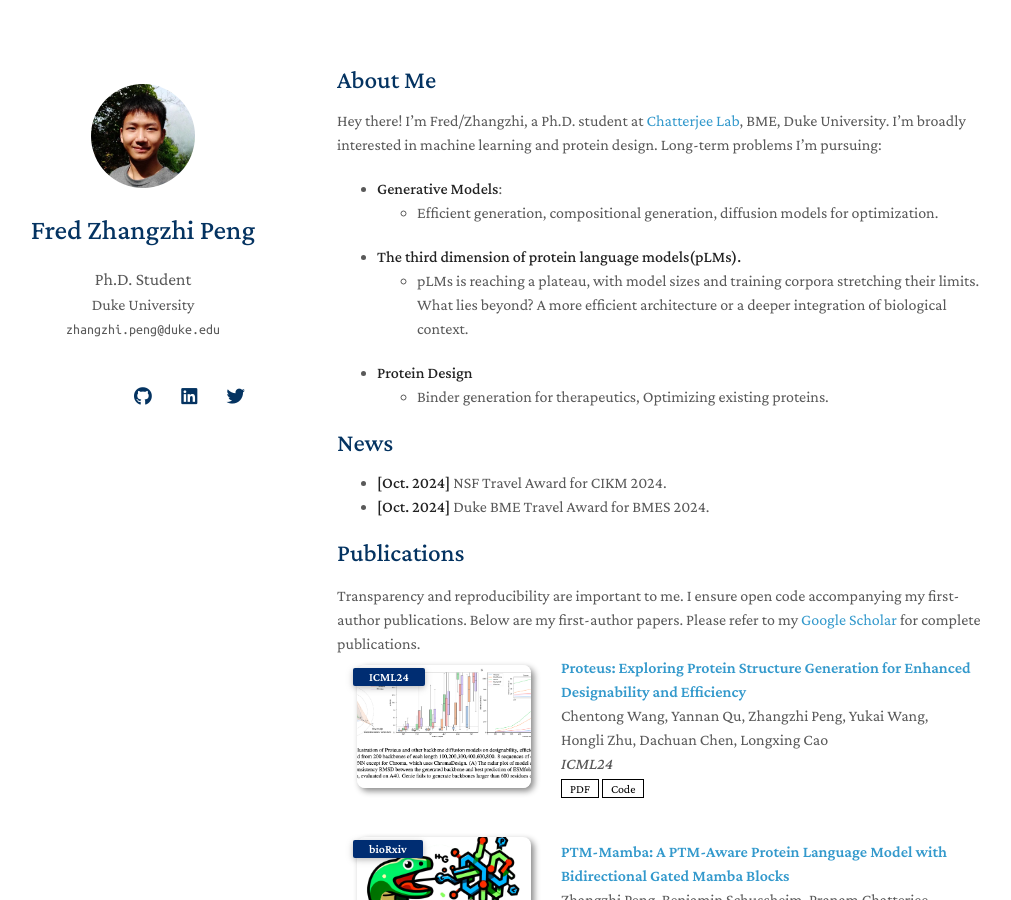
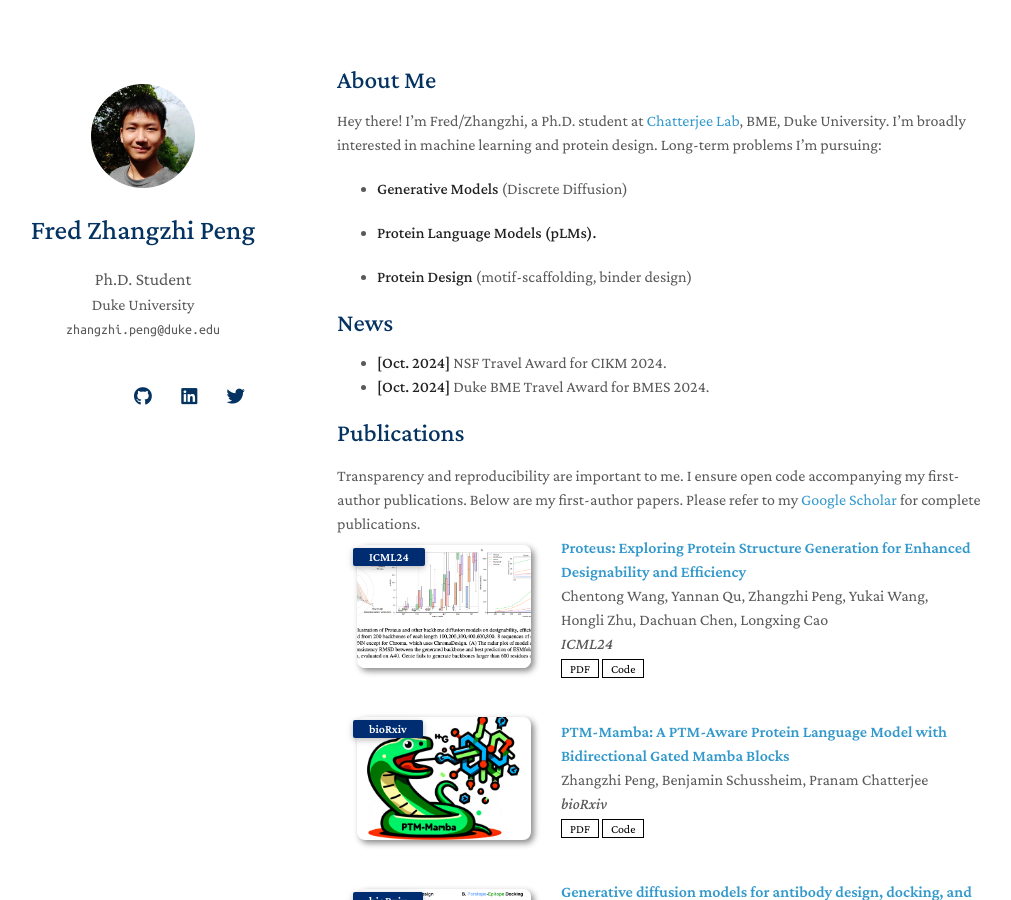
Before and after one commit to pengzhangzhi/home, a Jekyll site: the page built from index.md, in a window 1280 px wide and 900 px high. Shown: the whole window, without its empty margins (133-1144 px from the left). Built offline with Jekyll 4.4.1, drawn with Linux system fonts in a browser that asks for light colours; nearby versions of some CDN libraries; a style sheet for code colours, icons or effects is not loaded; our own code applies the rules of GitHub Pages for plain Markdown files.

Commit message:
Update index.md

```diff
--- a/index.md
+++ b/index.md
@@ -7,12 +7,12 @@ layout: homepage
 Hey there! I'm Fred/Zhangzhi, a Ph.D. student at [Chatterjee Lab](https://www.chatterjeelab.com/), BME, Duke University. I'm broadly interested in machine learning and protein design. Long-term problems I'm pursuing:
 <!-- ## Research Interests -->
 
-- **Generative Models**:
-  - Efficient generation, compositional generation, diffusion models for optimization.
-- **The third dimension of protein language models(pLMs).**
-  - pLMs is reaching a plateau, with model sizes and training corpora stretching their limits. What lies beyond? A more efficient architecture or a deeper integration of biological context.
-- **Protein Design**
-  - Binder generation for therapeutics, Optimizing existing proteins.
+- **Generative Models** (Discrete Diffusion)
+
+- **Protein Language Models (pLMs).**
+
+- **Protein Design** (motif-scaffolding, binder design)
+
 
 
 ## News
```
